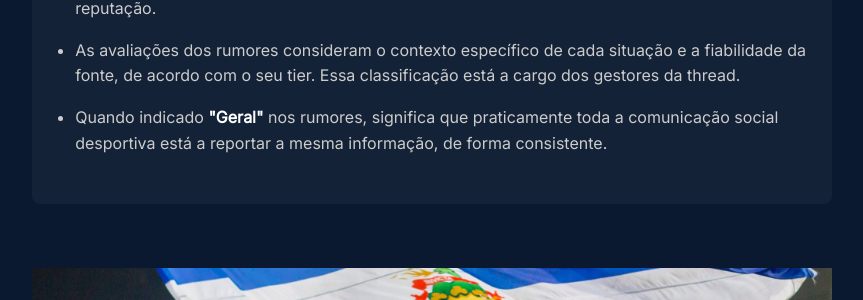
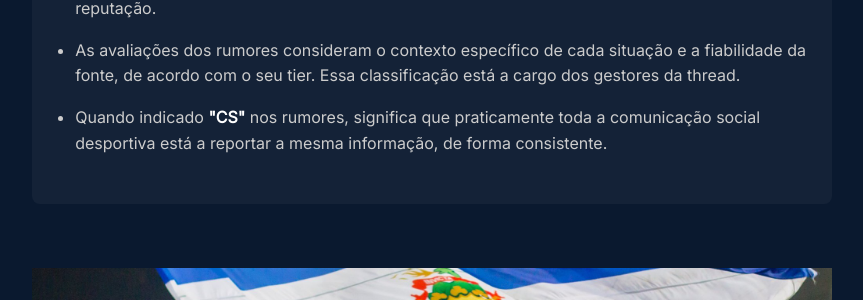
Before and after one commit to Azrial1739/teste-transfer, a Jekyll site: the page built from pages/notas.md, in a window 1280 px wide. Shown: the part 629-929 px from the top of the page, without its empty margins (208-1071 px from the left). Built offline with Jekyll 4.4.1, drawn with Linux system fonts in a browser that asks for light colours.

Commit message:
Geral -> CS

```diff
--- a/pages/notas.md
+++ b/pages/notas.md
@@ -37,6 +37,6 @@ menu_title: Notas
     <li><strong>"Arquivo"</strong> inclui jogadores que já foram transferidos para outro clube ou cuja continuidade no atual clube está confirmada.</li>
     <li>Os tiers nacionais (1 a 5) foram definidos com base nos resultados de um inquérito realizado junto da comunidade do sub. O tier <strong>"Outros"</strong> agrupa fontes internacionais de reconhecida reputação.</li>
     <li>As avaliações dos rumores consideram o contexto específico de cada situação e a fiabilidade da fonte, de acordo com o seu tier. Essa classificação está a cargo dos gestores da thread.</li>
-    <li>Quando indicado <strong>"Geral"</strong> nos rumores, significa que praticamente toda a comunicação social desportiva está a reportar a mesma informação, de forma consistente.</li>
+    <li>Quando indicado <strong>"CS"</strong> nos rumores, significa que praticamente toda a comunicação social desportiva está a reportar a mesma informação, de forma consistente.</li>
   </ul>
 </div>
```
